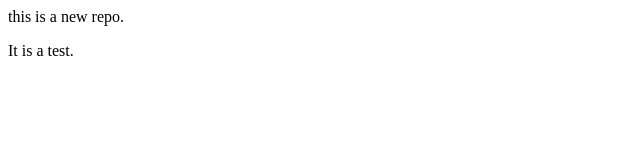
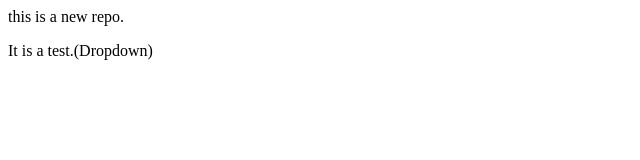
Before and after one commit to aninditasarkar2003/Repo, a plain HTML site: page repo/index.html in a window 1280 px wide. Shown: the full height of the page, 0-640 px from the left. Drawn offline with Linux system fonts and the light colour scheme.

Commit message:
Add dropdown

```diff
--- a/repo/index.html
+++ b/repo/index.html
@@ -1,2 +1,2 @@
 <p>this is a new repo.</p>
-<p>It is a test.</p>
+<p>It is a test.(Dropdown)</p>
```
